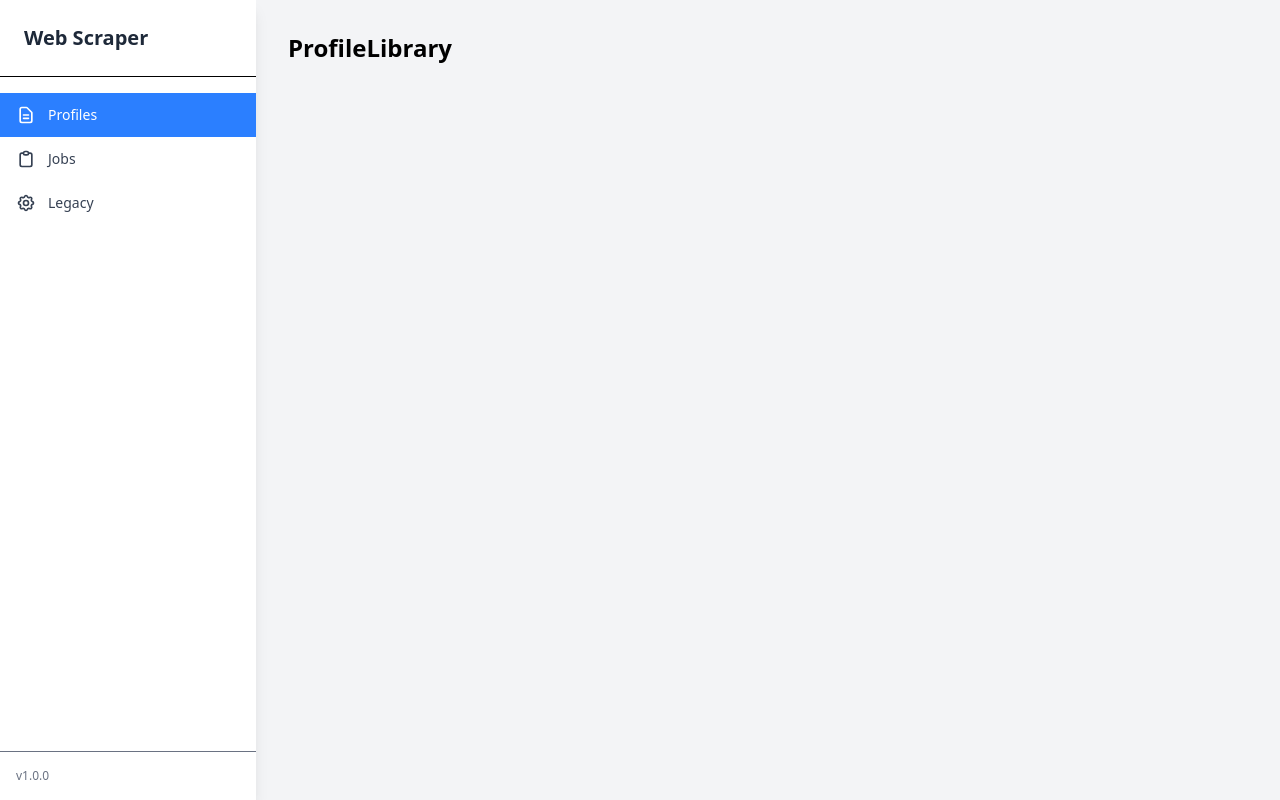
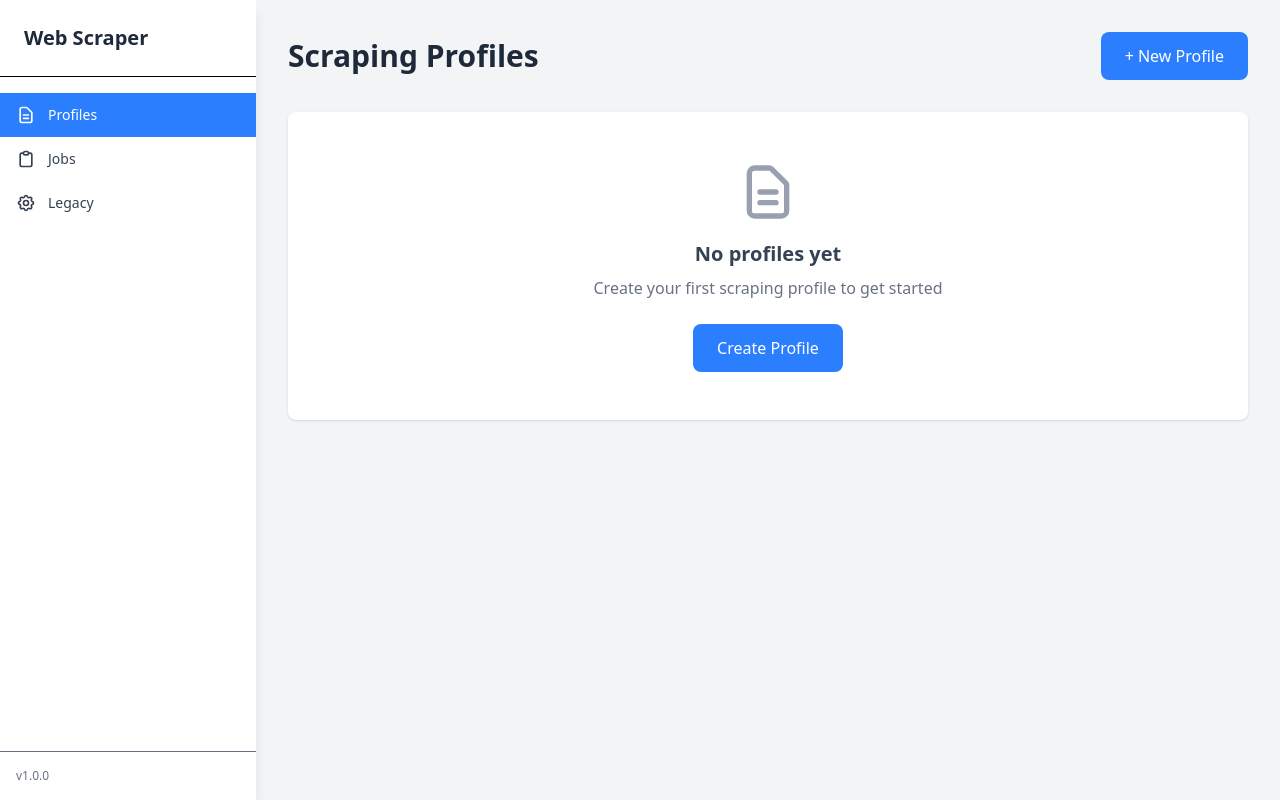
Before and after one commit to ProfileScraper/profile-scraper, a React (Vite) app: page /profiles in a window 1280 px wide. Built offline with nearby package versions, Linux system fonts and the light colour scheme.

Commit message:
feat: add profile library with card view
- ProfileCard component with Run/Edit/Delete actions
- ProfileLibrary grid layout
- Empty state for no profiles
- Load profiles from SQLite via IPC

```diff
--- /dev/null
+++ b/src/renderer/components/ProfileCard.tsx
@@ -0,0 +1,56 @@
+import React from 'react';
+import { useNavigate } from 'react-router-dom';
+
+interface ProfileCardProps {
+  id: string;
+  name: string;
+  categoryUrl: string;
+  createdAt: number;
+  onDelete: (id: string) => void;
+  onRun: (id: string) => void;
+}
+
+export function ProfileCard({ id, name, categoryUrl, createdAt, onDelete, onRun }: ProfileCardProps) {
+  const navigate = useNavigate();
+  const createdDate = new Date(createdAt).toLocaleDateString();
+
+  return (
+    <div className="bg-white rounded-lg shadow p-6 hover:shadow-lg transition-shadow">
+      <div className="flex justify-between items-start mb-4">
+        <div>
+          <h3 className="text-lg font-semibold text-gray-800">{name}</h3>
+          <p className="text-sm text-gray-500 mt-1">{categoryUrl}</p>
+        </div>
+      </div>
+
+      <div className="text-xs text-gray-400 mb-4">
+        Created: {createdDate}
+      </div>
+
+      <div className="flex gap-2">
+        <button
+          onClick={() => onRun(id)}
+          className="flex-1 bg-blue-500 text-white px-4 py-2 rounded hover:bg-blue-600 transition-colors text-sm font-medium"
+        >
+          Run
+        </button>
+        <button
+          onClick={() => navigate(`/profiles/${id}/edit`)}
+          className="flex-1 bg-gray-200 text-gray-700 px-4 py-2 rounded hover:bg-gray-300 transition-colors text-sm font-medium"
+        >
+          Edit
+        </button>
+        <button
+          onClick={() => {
+            if (confirm(`Delete profile "${name}"?`)) {
+              onDelete(id);
+            }
+          }}
+          className="bg-red-100 text-red-600 px-4 py-2 rounded hover:bg-red-200 transition-colors text-sm font-medium"
+        >
+          Delete
+        </button>
+      </div>
+    </div>
+  );
+}
--- a/src/renderer/components/ProfileLibrary.tsx
+++ b/src/renderer/components/ProfileLibrary.tsx
@@ -1,9 +1,96 @@
-import React from 'react';
+import React, { useEffect, useState } from 'react';
+import { useNavigate } from 'react-router-dom';
+import { ProfileCard } from './ProfileCard';
+
+interface Profile {
+  id: string;
+  name: string;
+  categoryUrl: string;
+  createdAt: number;
+}
 
 export function ProfileLibrary() {
+  const navigate = useNavigate();
+  const [profiles, setProfiles] = useState<Profile[]>([]);
+  const [loading, setLoading] = useState(true);
+
+  const loadProfiles = async () => {
+    setLoading(true);
+    try {
+      const data = await window.electronAPI.getAllProfiles();
+      setProfiles(data);
+    } catch (error) {
+      console.error('Failed to load profiles:', error);
+    } finally {
+      setLoading(false);
+    }
+  };
+
+  useEffect(() => {
+    loadProfiles();
+  }, []);
+
+  const handleDelete = async (id: string) => {
+    try {
+      await window.electronAPI.deleteProfile(id);
+      await loadProfiles();
+    } catch (error) {
+      console.error('Failed to delete profile:', error);
+    }
+  };
+
+  const handleRun = async (id: string) => {
+    // TODO: Implement run with profile ID
+    // For now, navigate to jobs page
+    navigate('/jobs');
+  };
+
+  if (loading) {
+    return (
+      <div className="flex items-center justify-center h-full">
+        <div className="text-gray-500">Loading profiles...</div>
+      </div>
+    );
+  }
+
   return (
-    <div className="p-8">
-      <h1 className="text-2xl font-bold">ProfileLibrary</h1>
+    <div className="p-8 max-w-7xl mx-auto">
+      <div className="flex justify-between items-center mb-8">
+        <h1 className="text-3xl font-bold text-gray-800">Scraping Profiles</h1>
+        <button
+          onClick={() => navigate('/profiles/new')}
+          className="bg-blue-500 text-white px-6 py-3 rounded-lg hover:bg-blue-600 transition-colors font-medium"
+        >
+          + New Profile
+        </button>
+      </div>
+
+      {profiles.length === 0 ? (
+        <div className="bg-white rounded-lg shadow p-12 text-center">
+          <svg className="w-16 h-16 mx-auto text-gray-400 mb-4" fill="none" stroke="currentColor" viewBox="0 0 24 24">
+            <path strokeLinecap="round" strokeLinejoin="round" strokeWidth={2} d="M9 12h6m-6 4h6m2 5H7a2 2 0 01-2-2V5a2 2 0 012-2h5.586a1 1 0 01.707.293l5.414 5.414a1 1 0 01.293.707V19a2 2 0 01-2 2z" />
+          </svg>
+          <h3 className="text-xl font-semibold text-gray-700 mb-2">No profiles yet</h3>
+          <p className="text-gray-500 mb-6">Create your first scraping profile to get started</p>
+          <button
+            onClick={() => navigate('/profiles/new')}
+            className="bg-blue-500 text-white px-6 py-3 rounded-lg hover:bg-blue-600 transition-colors font-medium"
+          >
+            Create Profile
+          </button>
+        </div>
+      ) : (
+        <div className="grid grid-cols-1 md:grid-cols-2 lg:grid-cols-3 gap-6">
+          {profiles.map(profile => (
+            <ProfileCard
+              key={profile.id}
+              {...profile}
+              onDelete={handleDelete}
+              onRun={handleRun}
+            />
+          ))}
+        </div>
+      )}
     </div>
   );
 }
```
